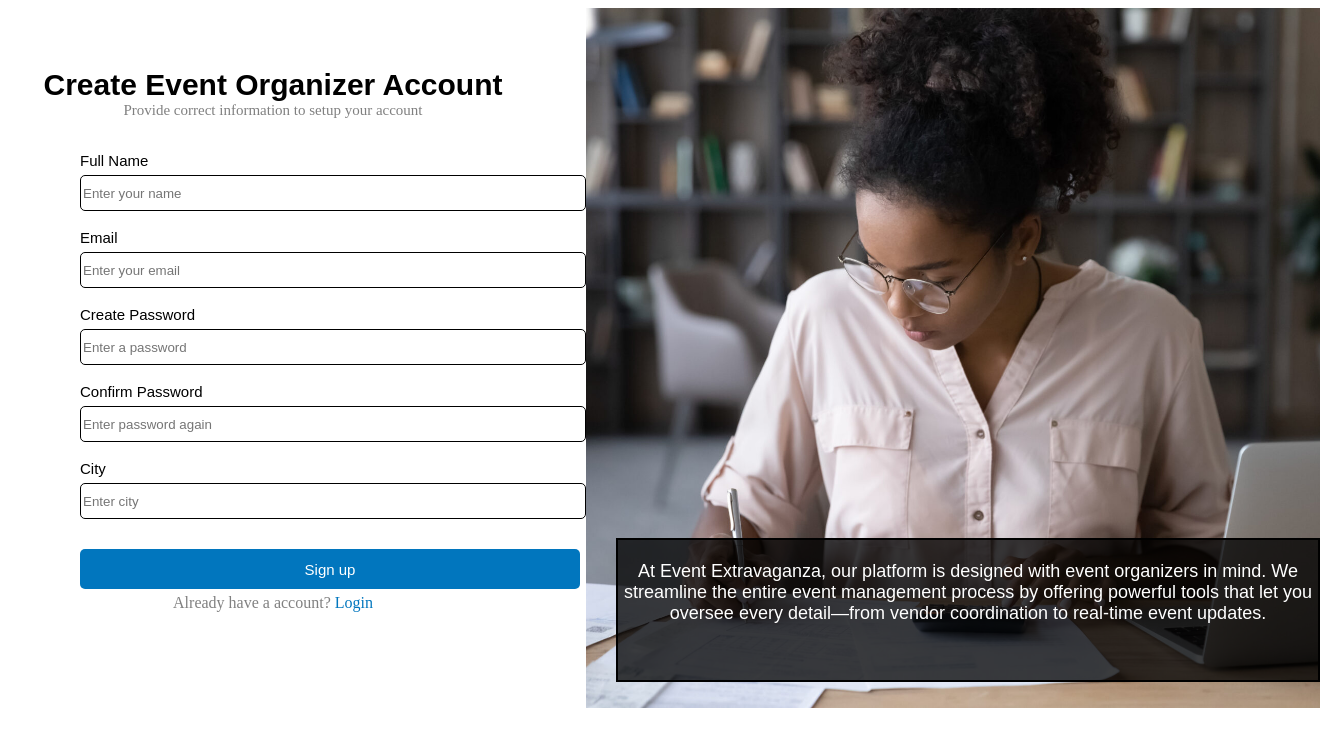
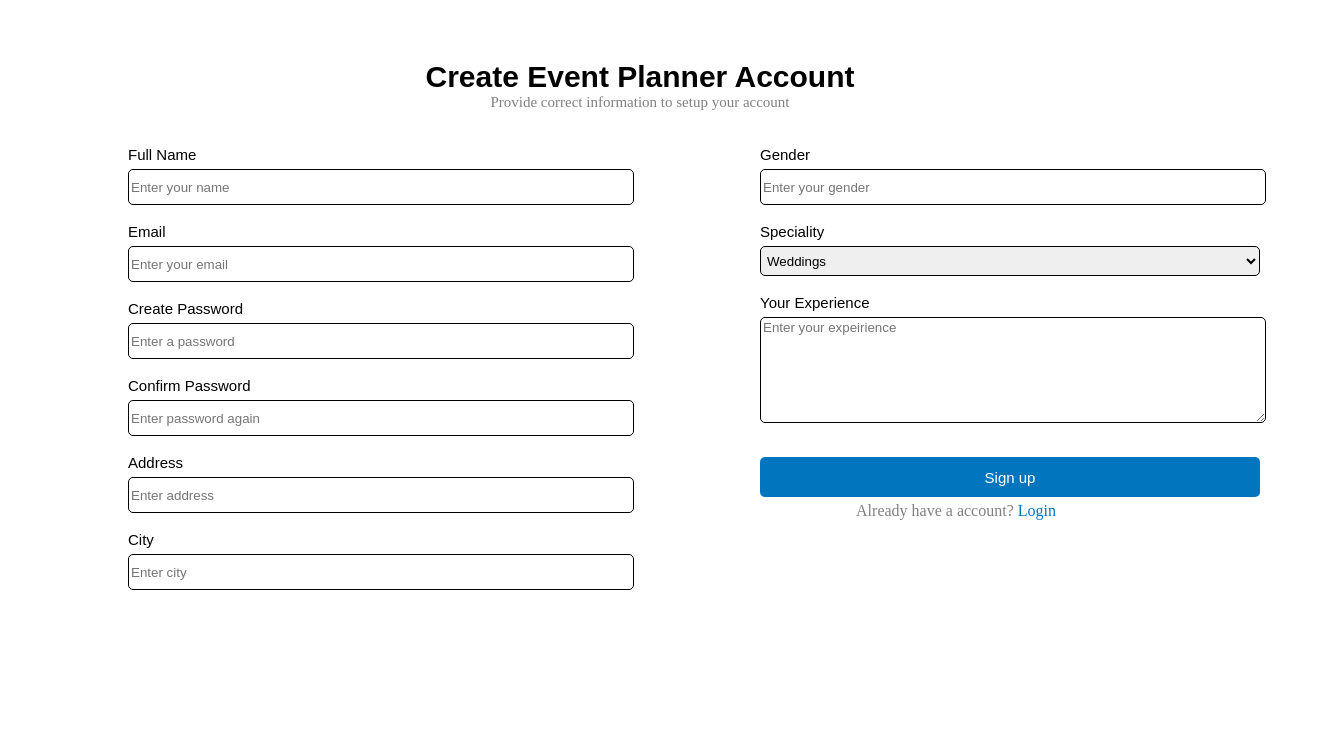
Before and after one commit to udanilokuhetti92/EventExtravaganza-Frontend, a React (Vite) app: page / in a window 1280 px wide. Shown: the top 746 px of the page, 1320 px wide, since content can reach past the window. Built offline with nearby package versions, Linux system fonts and the light colour scheme.

Commit message:
create event planner login

```diff
--- a/src/components/log_in/event_organizer_login/event_organizer_login.module.css
+++ b/src/components/log_in/event_organizer_login/event_organizer_login.module.css
@@ -40,6 +40,7 @@
     border-radius: 5px;
     border: none;
     font-family: 'Poppins', sans-serif;
+    cursor: pointer;
 }
 
 .p2{
@@ -50,6 +51,7 @@
 
 .span{
     color: rgb(1, 118, 190);
+    cursor: pointer;
 }
 
 .h2{
@@ -80,6 +82,7 @@
     margin-top: 530px;
     margin-left: 30px;
     background-color: rgba(0, 0, 0, 0.752);
+    border-radius: 20px;
 
 }
 
--- a/src/components/log_in/event_planner_login/event_planner_login.jsx
+++ b/src/components/log_in/event_planner_login/event_planner_login.jsx
@@ -1,7 +1,72 @@
 import React from 'react'
+import  styles from '../event_planner_login/event_planner_login.module.css'
 
 export default function event_planner_login() {
   return (
-    <div>event_planner_login</div>
+    <div>
+      <h1 className={styles.h1}>Create Event Planner Account</h1>
+      <p className={styles.p1}>Provide correct information to setup your account</p>
+
+      <div className={styles.container}>
+
+        <div className={styles.box1}>
+          <label className={styles.l1} htmlFor="">Full Name</label> <br />
+          <input className={styles.i1} type="text" placeholder='Enter your name'/>
+
+          <br /> <br />
+
+          <label className={styles.l1} htmlFor="">Email</label> <br />
+          <input className={styles.i1} type="text" placeholder='Enter your email'/>
+
+          <br /> <br />
+
+          <label className={styles.l1} htmlFor="">Create Password</label> <br />
+          <input className={styles.i1} type="text" placeholder='Enter a password'/>
+
+          <br /> <br />
+
+          <label className={styles.l1} htmlFor="">Confirm Password</label> <br />
+          <input className={styles.i1} type="text" placeholder='Enter password again'/>
+
+          <br /> <br />
+
+          <label className={styles.l1} htmlFor="">Address</label> <br />
+          <input className={styles.i1} type="text" placeholder='Enter address'/>
+
+          <br /> <br />
+
+          <label className={styles.l1} htmlFor="">City</label> <br />
+          <input className={styles.i1} type="text" placeholder='Enter city'/>
+        </div>
+
+        <div className={styles.box2}>
+
+          <label className={styles.l1} htmlFor="">Gender</label> <br />
+          <input className={styles.i1} type="text" placeholder='Enter your gender'/>
+
+          <br /> <br />
+
+          <label className={styles.l1} htmlFor="">Speciality</label> <br />
+          <select className={styles.i1} name="" id="">
+            <option value="Weddings">Weddings</option>
+            <option value="Parties">Parties</option>
+            <option value="Both">Both</option>
+          </select>
+
+          <br /> <br />
+
+          <label className={styles.l1} htmlFor="">Your Experience</label> <br />
+          <textarea className={styles.textarea} type="text" placeholder='Enter your expeirience'/>
+
+          <br />
+
+          <button className={styles.b1}>Sign up</button>
+          <p className={styles.p2}>Already have a account? <span className={styles.span}>Login</span></p>
+
+        </div>
+
+      </div>
+
+    </div>
   )
 }
--- a/src/components/log_in/event_planner_login/event_planner_login.module.css
+++ b/src/components/log_in/event_planner_login/event_planner_login.module.css
@@ -0,0 +1,87 @@
+h1{
+    font-size: 30px;
+    text-align: center;
+    margin-top: 60px;
+    font-family: 'Poppins', sans-serif;
+}
+
+.p1{
+    color: grey;
+    margin-top: -20px;
+    text-align: center;
+    font-size: 15px;
+}
+
+.box1{
+    margin-top: 20px;
+    height: 500px;
+    width: 100%;
+    border: 0px solid black;
+}
+
+.box2{
+    margin-top: 20px;
+    height: 500px;
+    width: 100%;
+    border: 0px solid black;
+
+
+}
+
+.container{
+    display: flex;
+    justify-content: center;
+}
+
+.l1{
+    font-size: 15px;
+    margin-left: 120px;
+    font-family: 'Poppins', sans-serif;
+}
+
+.i1{
+    height: 30px;
+    width: 500px;
+    margin-left: 120px;
+    margin-top: 5px;
+    border-radius: 5px;
+    border: 1px solid black;
+    padding: 2px;
+    font-family: 'Poppins', sans-serif;
+}
+
+.textarea{
+    height: 100px;
+    width: 500px;
+    margin-left: 120px;
+    margin-top: 5px;
+    border-radius: 5px;
+    border: 1px solid black;
+    padding: 2px;
+    font-family: 'Poppins', sans-serif;
+}
+
+.b1{
+    margin-top: 30px;
+    height: 40px;
+    width: 500px;
+    margin-left: 120px;
+    font-size: 15px;
+    background-color: rgb(1, 118, 190);
+    color: white;
+    border-radius: 5px;
+    border: none;
+    font-family: 'Poppins', sans-serif;
+    cursor: pointer;
+}
+
+.p2{
+    text-align: center;
+    margin-top: 5px;
+    color:grey;
+}
+
+.span{
+    color: rgb(1, 118, 190);
+    cursor: pointer;
+}
--- a/src/main.jsx
+++ b/src/main.jsx
@@ -3,13 +3,15 @@ import { createRoot } from 'react-dom/client'
 import BudgetFiltering from './budget_filtering/budget_filtering'
 import Home_page from './components/home_page/home_page'
 import Event_Organizer_Login from './components/log_in/event_organizer_login/event_organizer_login'
+import Event_Planner_Login from './components/log_in/event_planner_login/event_planner_login'
 
 
 createRoot(document.getElementById('root')).render(
   <StrictMode>
     {/* <Home_page/> */}
     {/* <BudgetFiltering/> */}
-    <Event_Organizer_Login/>
+    {/* <Event_Organizer_Login/> */}
+    <Event_Planner_Login/>
 
   </StrictMode>
 )
```
